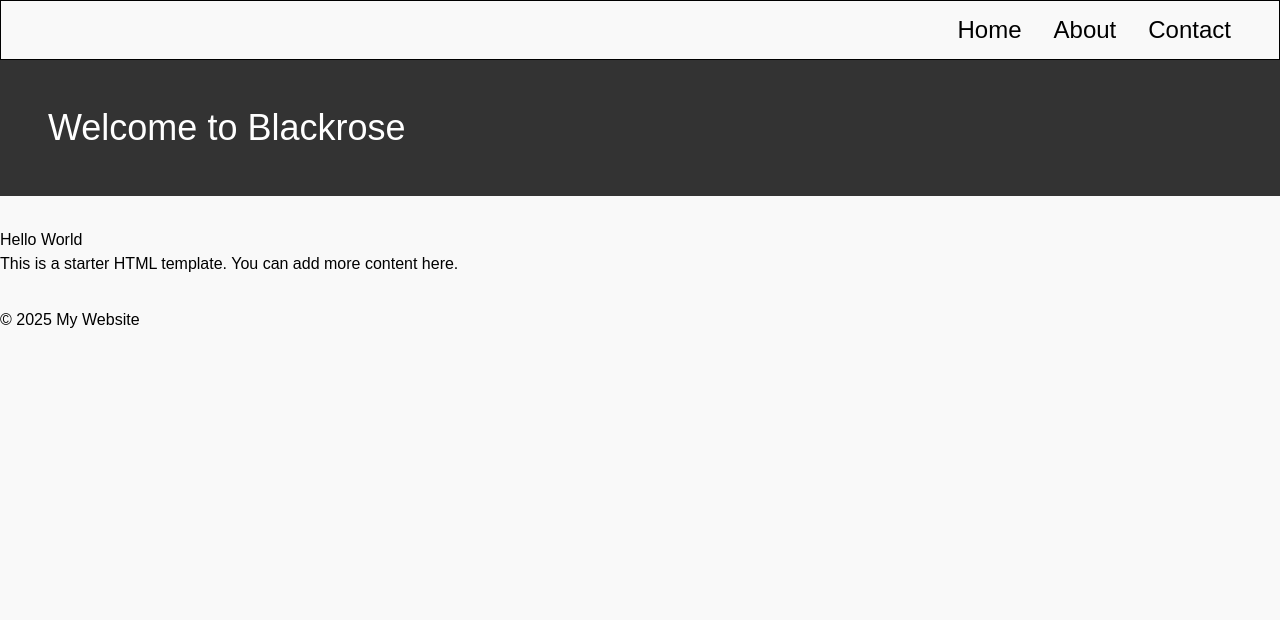
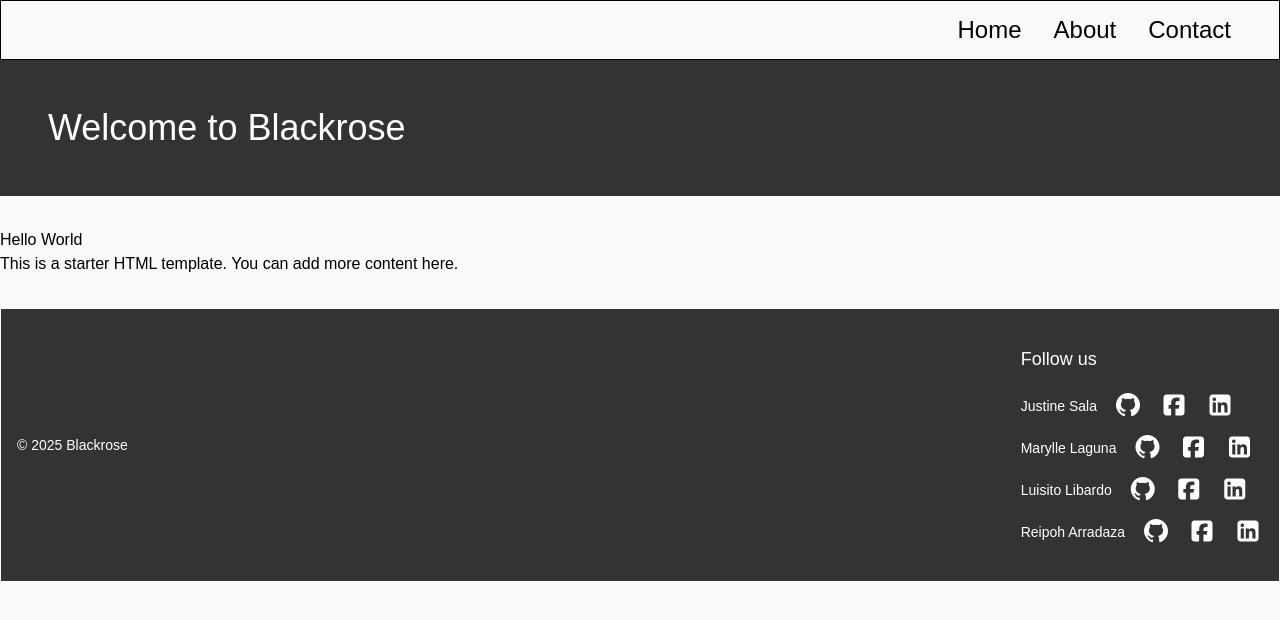
Before and after one commit to pipesSomeAndSSam/github-practice-blackrose, a plain HTML site: page incex.html in a window 1280 px wide. Drawn offline with nearby package versions, Linux system fonts and the light colour scheme.

Commit message:
Add footer with social media links

```diff
--- a/incex.html
+++ b/incex.html
@@ -4,6 +4,7 @@
   <meta charset="UTF-8">
   <meta name="viewport" content="width=device-width, initial-scale=1.0">
   <script src="https://cdn.jsdelivr.net/npm/@tailwindcss/browser@4"></script>
+  <link rel="stylesheet" href="https://cdnjs.cloudflare.com/ajax/libs/font-awesome/7.0.0/css/all.min.css" integrity="sha512-DxV+EoADOkOygM4IR9yXP8Sb2qwgidEmeqAEmDKIOfPRQZOWbXCzLC6vjbZyy0vPisbH2SyW27+ddLVCN+OMzQ==" crossorigin="anonymous" referrerpolicy="no-referrer" />
   <title>Starter Page</title>
   <style>
     body {
@@ -13,6 +14,15 @@
     }
     main {
       margin: 2rem 0;
+    }
+    .fa-github{
+        font-size: 24px;
+    }
+    .fa-square-facebook{
+        font-size: 24px;
+    }
+    .fa-square-linkedin{
+        font-size: 24px;
     }
   </style>
 </head>
@@ -33,8 +43,37 @@
     <p>This is a starter HTML template. You can add more content here.</p>
   </main>
 
-  <footer>
-    <p>&copy; 2025 My Website</p>
+  <footer class="bg-[#333] text-white flex flex-wrap border-1 h-full items-center p-4 text-sm sm:text-md justify-between">
+    <p>&copy; 2025 Blackrose</p>
+    <div class="mb-5">
+        <h2 class="text-lg my-5">Follow us</h2>
+        <div class="flex flex-col gap-4">
+            <div class="flex flex-row gap-4 items-center">
+                <p>Justine Sala</p>
+                <a href="https://github.com/LostGheno"><i class="fa-brands fa-github"></i></a>
+                <a href="https://www.facebook.com/justin.sala.319#"><i class="fa-brands fa-square-facebook"></i></a>
+                <a href="https://www.linkedin.com/in/justin-sala-4b3950254?utm_source=share&utm_campaign=share_via&utm_content=profile&utm_medium=android_app&fbclid=IwY2xjawMdSG9leHRuA2FlbQIxMQABHrMK5bil7GLy_0q3bgPsqwGrocq7lUnCWHC7dJ1nB84jNH-O6NZH5_li3Dzl_aem_48v18PgOPO0qCKx40YXFbQ"><i class="fa-brands fa-square-linkedin"></i></a>
+            </div>
+            <div class="flex flex-row gap-4 items-center">
+                <p>Marylle Laguna</p>
+                <a href="https://github.com/slpyMryll"><i class="fa-brands fa-github"></i></a>
+                <a href="https://www.facebook.com/slpymryl#"><i class="fa-brands fa-square-facebook"></i></a>
+                <a href="https://www.linkedin.com/in/marylle-laguna-65b25334b/"><i class="fa-brands fa-square-linkedin"></i></a>
+            </div>
+            <div class="flex flex-row gap-4 items-center">
+                <p>Luisito Libardo</p>
+                <a href="https://github.com/loloyjayr33"><i class="fa-brands fa-github"></i></a>
+                <a href="https://www.facebook.com/luisitoomapaslibardojr#"><i class="fa-brands fa-square-facebook"></i></a>
+                <a href="https://l.messenger.com/l.php?u=https%3A%2F%2Fwww.linkedin.com%2Fin%2Fluisito-jr-libardo-85815b381&h=AT2iGdLabsdsFdneuC2R4BkOXxnSSRG07lxE_cGcmIwzZDIbmm9LN0VPvQKlx9KbM5lpELr8UDtc9MIb27m7o3TyEfaethChPL3T-GtremIT4QvtWdjdOhM4-pLctpsUURQZAw"><i class="fa-brands fa-square-linkedin"></i></a>
+            </div>
+            <div class="flex flex-row gap-4 items-center">
+                <p>Reipoh Arradaza</p>
+                <a href="https://github.com/pipesSomeAndSSam"><i class="fa-brands fa-github"></i></a>
+                <a href="https://www.facebook.com/pipeessss#"><i class="fa-brands fa-square-facebook"></i></a>
+                <a href="https://www.linkedin.com/in/arradaza-reipoh-gabriel-b-83b615330/"><i class="fa-brands fa-square-linkedin"></i></a>
+            </div>
+        </div>
+    </div>
   </footer>
 </body>
 </html>
```
